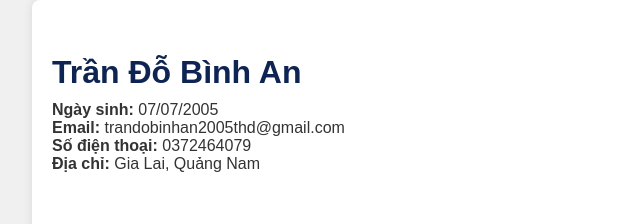
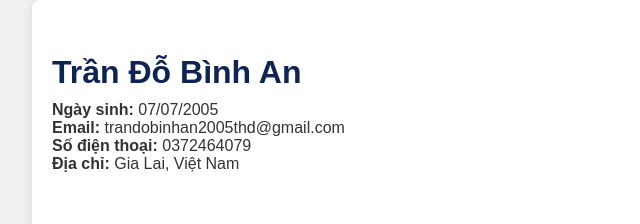
Before and after one commit to Andeptrai1213/annobi, a plain HTML site: page index.html in a window 1280 px wide. Shown: the top 224 px of the page, 96-736 px from the left. Drawn offline with Linux system fonts and the light colour scheme.

Commit message:
init project

```diff
--- a/index.html
+++ b/index.html
@@ -15,7 +15,7 @@
                 <p><strong>Ngày sinh:</strong> 07/07/2005</p>
                 <p><strong>Email:</strong> trandobinhan2005thd@gmail.com</p>
                 <p><strong>Số điện thoại:</strong> 0372464079</p>
-                <p><strong>Địa chỉ:</strong> Gia Lai, Quảng Nam</p>
+                <p><strong>Địa chỉ:</strong> Gia Lai, Việt Nam</p>
             </div>
             <div class="avatar">
                 <img src="images/Ann.jpg" alt="Avatar">
```
